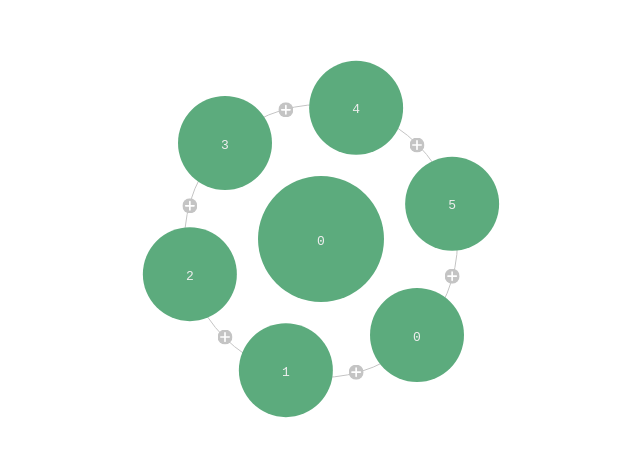
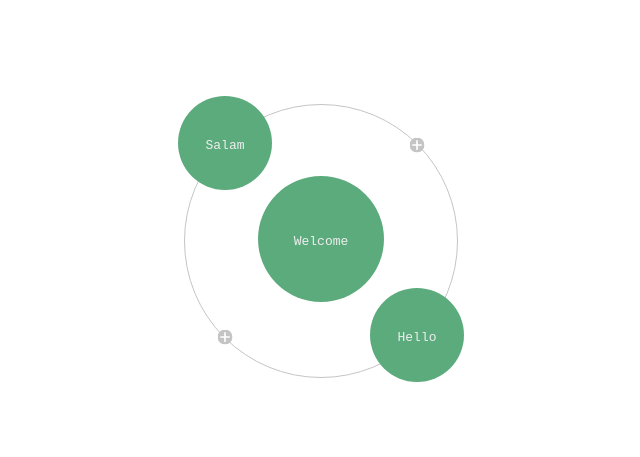
Before and after one commit to MoidHasanBeig/mindly-copy-reactApp, a React (Create React App) app: page / in a window 1280 px wide. Shown: the part 159-616 px from the top of the page, without its empty margins (319-959 px from the left). Built offline with nearby package versions, Linux system fonts and the light colour scheme.

Commit message:
Structure data for multiple notes accomodation

```diff
--- a/src/components/Mindmap.jsx
+++ b/src/components/Mindmap.jsx
@@ -9,8 +9,8 @@ import data from "../data";
 
 function Mindmap(props) {
 
-  let [notes, setNotes] = useState(data);
-  let commAngle = 360 / notes.length;
+  let [notes, setNotes] = useState(data.a0);
+  let commAngle = 360 / (notes.length-1);
   let offsetAngle = commAngle/2;
   let [shouldRotate, setShouldRotate] = useState(false);
   let [initialAngle, setInitialAngle] = useState(0);
@@ -41,6 +41,12 @@ function Mindmap(props) {
     }
   }
 
+  function navigateNotes(nid) {
+    if(data[nid]){
+      setNotes(data[nid]);
+    }
+  }
+
   return (<div>
     <div
       className="circular-container"
@@ -48,24 +54,47 @@ function Mindmap(props) {
       onTouchStart={(e)=>startRotate(e)}
       onTouchEnd={stopRotate}
       >
-      <NoteballMain text={notes[0]}/> {
+      {
         notes.map((note, index) => {
+          if (index!==0) {
             return (
               <div>
                 <Noteball
-                key={index}
+                  key={note.id}
                   id={index}
+                  id2={note.id}
                   angle={commAngle * index + rotAngle}
-                text={note}
+                  text={note.data}
+                  onExplore={navigateNotes}
                 />
                 <AddNote
-                key={index+100}
+                  key={index}
                   id={index}
                   angle={commAngle * index + offsetAngle + rotAngle}
                   onAdd={props.showNoteArea}
                 />
               </div>
             );
+          }
+          else {
+            return (
+              <div>
+                <NoteballMain key={note.id} text={note.data} />
+                {notes.length<2 && (
+                  <div>
+                    <AddNote
+                      angle={rotAngle}
+                      onAdd={props.showNoteArea}
+                    />
+                    <AddNote
+                      angle={rotAngle+180}
+                      onAdd={props.showNoteArea}
+                    />
+                  </div>
+                )}
+              </div>
+            );
+          }
         })
       }
     </div>
--- a/src/components/Noteball.jsx
+++ b/src/components/Noteball.jsx
@@ -2,7 +2,7 @@ import React from "react";
 
 function Noteball(props) {
   return (
-    <div className="noteball" style={{transform: "translate(-50%,-50%) rotate(" + props.angle + "deg) translate(6rem,6rem) rotate(-" + props.angle + "deg)"}}>
+    <div onClick={ () => {props.onExplore(props.id2)}} className="noteball" style={{transform: "translate(-50%,-50%) rotate(" + props.angle + "deg) translate(6rem,6rem) rotate(-" + props.angle + "deg)"}}>
       <svg height="110" width="110">
         <circle cx="55" cy="55" r="47" fill="#5CAB7D" />
       </svg>
--- a/src/data.js
+++ b/src/data.js
@@ -1,3 +1,44 @@
-let data = [0,1,2,3,4,5];
+// let data = [0, 1, 2, 3, 4, 5];
+
+let data = {
+  a0: [{
+      id: "a0",
+      data: "Welcome",
+      color: "#000"
+    },
+    {
+      id: "a1",
+      data: "Salam",
+      color: "#000"
+    },
+    {
+      id: "a2",
+      data: "Hello",
+      color: "#000"
+    }
+  ],
+  a1: [{
+      id: "a1",
+      data: "Salam",
+      color: "#000"
+    },
+    {
+      id: "a1b1",
+      data: "Arabic",
+      color: "#000"
+    },
+    {
+      id: "a1b2",
+      data: "Urdu",
+      color: "#000"
+    }
+  ],
+  a2: [{
+      id: "a2",
+      data: "Hello",
+      color: "#000"
+    }
+  ]
+};
 
 export default data;
```
Lines whose indentation alone changed are shown as unchanged.
